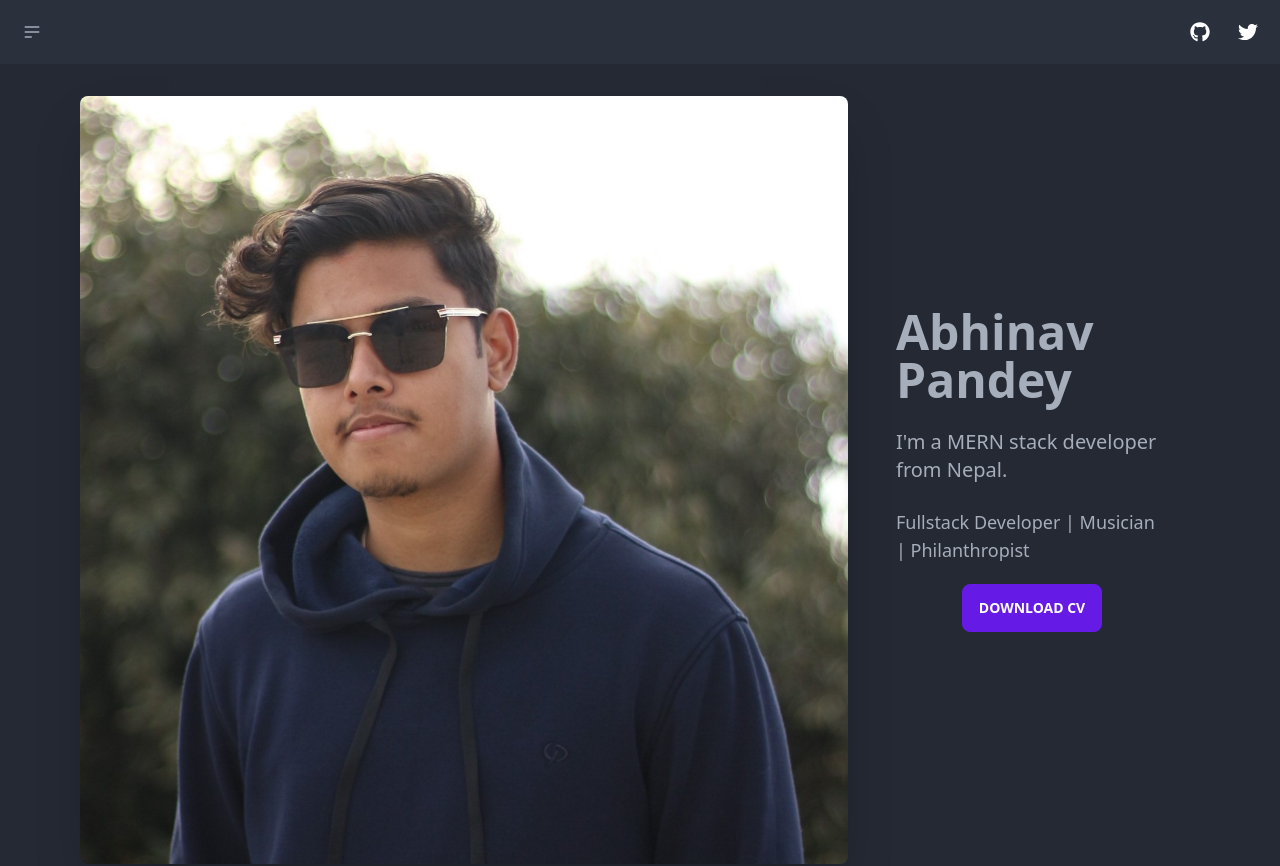
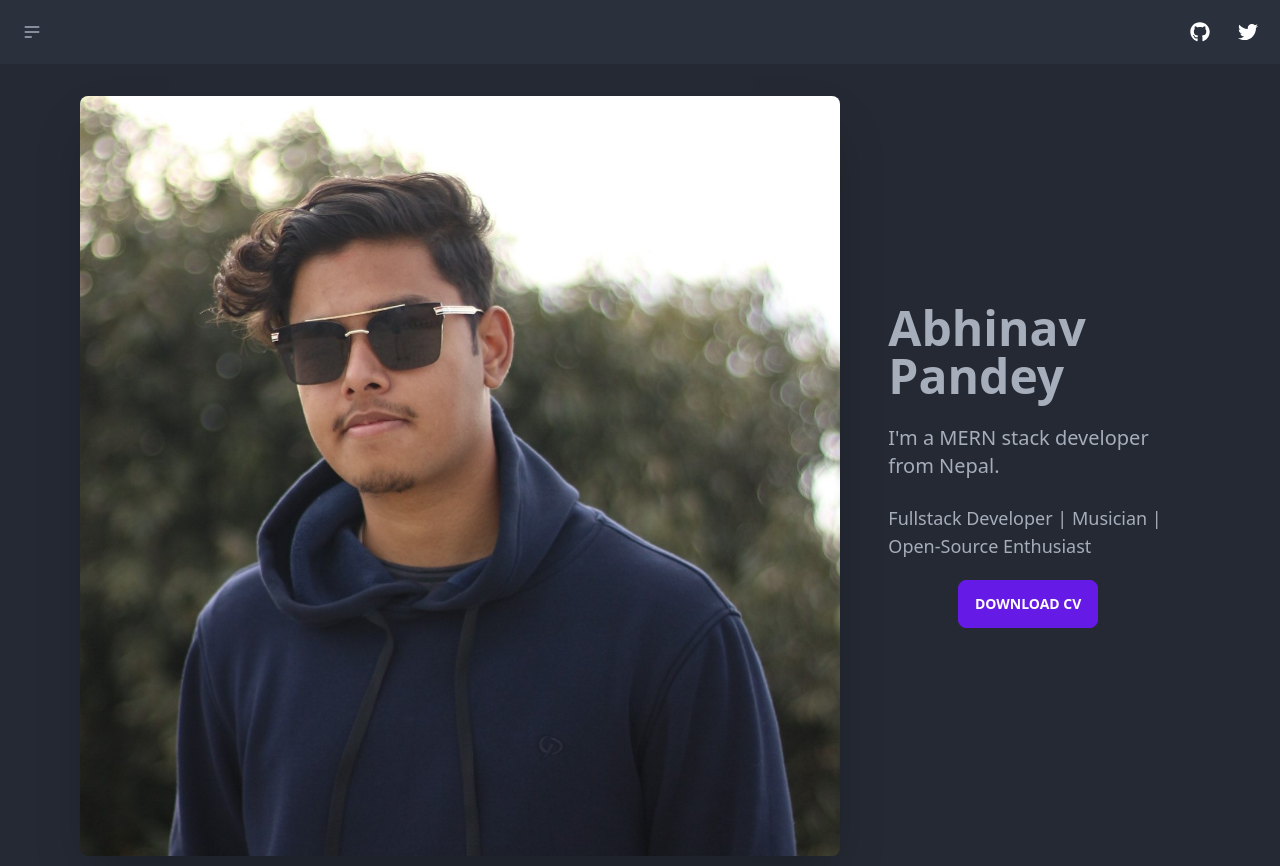
Before and after one commit to Abhinavxox/Portfolio-V2, a React (Vite) app: page / in a window 1280 px wide. Shown: the top 866 px of the page. Built offline with nearby package versions, Linux system fonts and the light colour scheme; the HTML template or start-up script is replaced by a standard one.

Commit message:
Update : Error fix and Intersection Observer added

```diff
--- a/package.json
+++ b/package.json
@@ -15,6 +15,7 @@
     "react": "^18.2.0",
     "react-dom": "^18.2.0",
     "react-icons": "^4.9.0",
+    "react-intersection-observer": "^9.5.2",
     "react-router-dom": "^6.11.1"
   },
   "devDependencies": {
--- a/src/components/BlogsHero.jsx
+++ b/src/components/BlogsHero.jsx
@@ -1,23 +1,24 @@
-import React from "react";
 import Card from "../layouts/Card";
 import { useSpring, animated } from "@react-spring/web";
+import { useInView } from "react-intersection-observer";
 import { Link } from "react-router-dom";
 
 const BlogsHero = () => {
+  const [ref, inView] = useInView({
+    triggerOnce: true,
+    threshold: 0.1,
+  });
+
   const trailProps = useSpring({
-    from: { opacity: 0, transform: "translateY(50px)" },
-    to: { opacity: 1, transform: "translateY(0)" },
+    opacity: inView ? 1 : 0,
+    transform: inView ? "translateY(0)" : "translateY(50px)",
     config: { duration: 1000 },
   });
 
-  const imageProps = useSpring({
-    from: { opacity: 0 },
-    to: { opacity: 1 },
-    config: { duration: 1000 },
-  });
   return (
     <animated.div
       style={trailProps}
+      ref={ref}
       className="flex flex-col justify-center px-8 py-4 text-center lg:text-left"
     >
       <div className="mx-auto py-10">
--- a/src/components/Footer.jsx
+++ b/src/components/Footer.jsx
@@ -1,4 +1,3 @@
-import React from "react";
 import { Link } from "react-router-dom";
 const Footer = () => {
   return (
--- a/src/components/Hero.jsx
+++ b/src/components/Hero.jsx
@@ -1,4 +1,3 @@
-import React from "react";
 import { useSpring, animated } from "@react-spring/web";
 
 const Hero = () => {
@@ -38,10 +37,10 @@ const Hero = () => {
             >
               <h1 className="text-5xl font-bold">Abhinav Pandey</h1>
               <p className="py-6 text-xl">
-                I'm a MERN stack developer from Nepal.
+                I&apos;m a MERN stack developer from Nepal.
               </p>
               <p className="text-lg">
-                Fullstack Developer | Musician | Philanthropist
+                Fullstack Developer | Musician | Open-Source Enthusiast
               </p>
               <div className="flex justify-center w-full my-5">
                 <button className="btn btn-primary" onClick={handleDownloadCV}>
--- a/src/components/Navbar.jsx
+++ b/src/components/Navbar.jsx
@@ -1,4 +1,3 @@
-import React, { useState } from "react";
 import { Link } from "react-router-dom";
 
 const Navbar = () => {
--- a/src/components/ProjectsHero.jsx
+++ b/src/components/ProjectsHero.jsx
@@ -1,23 +1,25 @@
-import React from "react";
 import Card from "../layouts/Card";
 import { useSpring, animated } from "@react-spring/web";
+import { useInView } from "react-intersection-observer";
+
 import { Link } from "react-router-dom";
 
 const ProjectsHero = () => {
+  const [ref, inView] = useInView({
+    triggerOnce: true,
+    threshold: 0.1,
+  });
+
   const trailProps = useSpring({
-    from: { opacity: 0, transform: "translateY(50px)" },
-    to: { opacity: 1, transform: "translateY(0)" },
+    opacity: inView ? 1 : 0,
+    transform: inView ? "translateY(0)" : "translateY(50px)",
     config: { duration: 1000 },
   });
 
-  const imageProps = useSpring({
-    from: { opacity: 0 },
-    to: { opacity: 1 },
-    config: { duration: 1000 },
-  });
   return (
     <animated.div
       style={trailProps}
+      ref={ref}
       className="flex flex-col justify-center px-8 py-4 text-center lg:text-left"
     >
       <div className="mx-auto py-10">
--- a/src/components/Timeline.jsx
+++ b/src/components/Timeline.jsx
@@ -1,24 +1,27 @@
-import React from "react";
 import { Link } from "react-router-dom";
 import { useSpring, animated } from "@react-spring/web";
+import { useInView } from "react-intersection-observer";
 
 const Timeline = () => {
+  const [ref, inView] = useInView({
+    triggerOnce: true,
+    threshold: 0.1,
+  });
+
   const trailProps = useSpring({
-    from: { opacity: 0, transform: "translateY(50px)" },
-    to: { opacity: 1, transform: "translateY(0)" },
+    opacity: inView ? 1 : 0,
+    transform: inView ? "translateY(0)" : "translateY(50px)",
     config: { duration: 1000 },
   });
 
-  const imageProps = useSpring({
-    from: { opacity: 0 },
-    to: { opacity: 1 },
-    config: { duration: 1000 },
-  });
+
+
   return (
     <div className="grid grid-cols-1 xl:grid-cols-2 p-5">
       {/* TimeLine */}
       <animated.div
         style={trailProps}
+        ref={ref}
         className="flex flex-col justify-center px-8 py-4 text-center lg:text-left"
       >
         <div className="h-full">
--- a/src/hooks/useScrollToTop.jsx
+++ /dev/null
@@ -1,48 +0,0 @@
-import { useState, useEffect } from "react";
-
-const useScrollToTop = () => {
-  const [showScroll, setShowScroll] = useState(false);
-
-  useEffect(() => {
-    window.addEventListener("scroll", scrollToTop);
-    return function cleanup() {
-      window.removeEventListener("scroll", scrollToTop);
-    };
-  });
-
-  const scrollToTop = () => {
-    if (!showScroll && window.pageYOffset > 400) {
-      setShowScroll(true);
-    } else if (showScroll && window.pageYOffset <= 400) {
-      setShowScroll(false);
-    }
-  };
-
-  const backToTop = () => {
-    window.scrollTo({
-      top: 0,
-      behavior: "smooth",
-    });
-  };
-
-  window.addEventListener("scroll", scrollToTop);
-
-  return (
-    <>
-      <svg
-        xmlns="http://www.w3.org/2000/svg"
-        height="1em"
-        viewBox="0 0 384 512"
-        className="h-12 w-12 absolute right-14 bottom-14 p-1 rounded"
-        fill="white"
-        style={{
-          display: showScroll ? "flex" : "none",
-        }}
-      >
-        <path d="M214.6 41.4c-12.5-12.5-32.8-12.5-45.3 0l-160 160c-12.5 12.5-12.5 32.8 0 45.3s32.8 12.5 45.3 0L160 141.2V448c0 17.7 14.3 32 32 32s32-14.3 32-32V141.2L329.4 246.6c12.5 12.5 32.8 12.5 45.3 0s12.5-32.8 0-45.3l-160-160z" />
-      </svg>
-    </>
-  );
-};
-
-export default useScrollToTop;
--- a/src/layouts/Card.jsx
+++ b/src/layouts/Card.jsx
@@ -1,5 +1,3 @@
-import React from "react";
-
 const Card = (props) => {
   return (
     <div className="flex justify-center px-5">
```
Also changed, not shown: .eslintrc.cjs (deleted), 1 other file (tests, documents, lock files or other folders).
